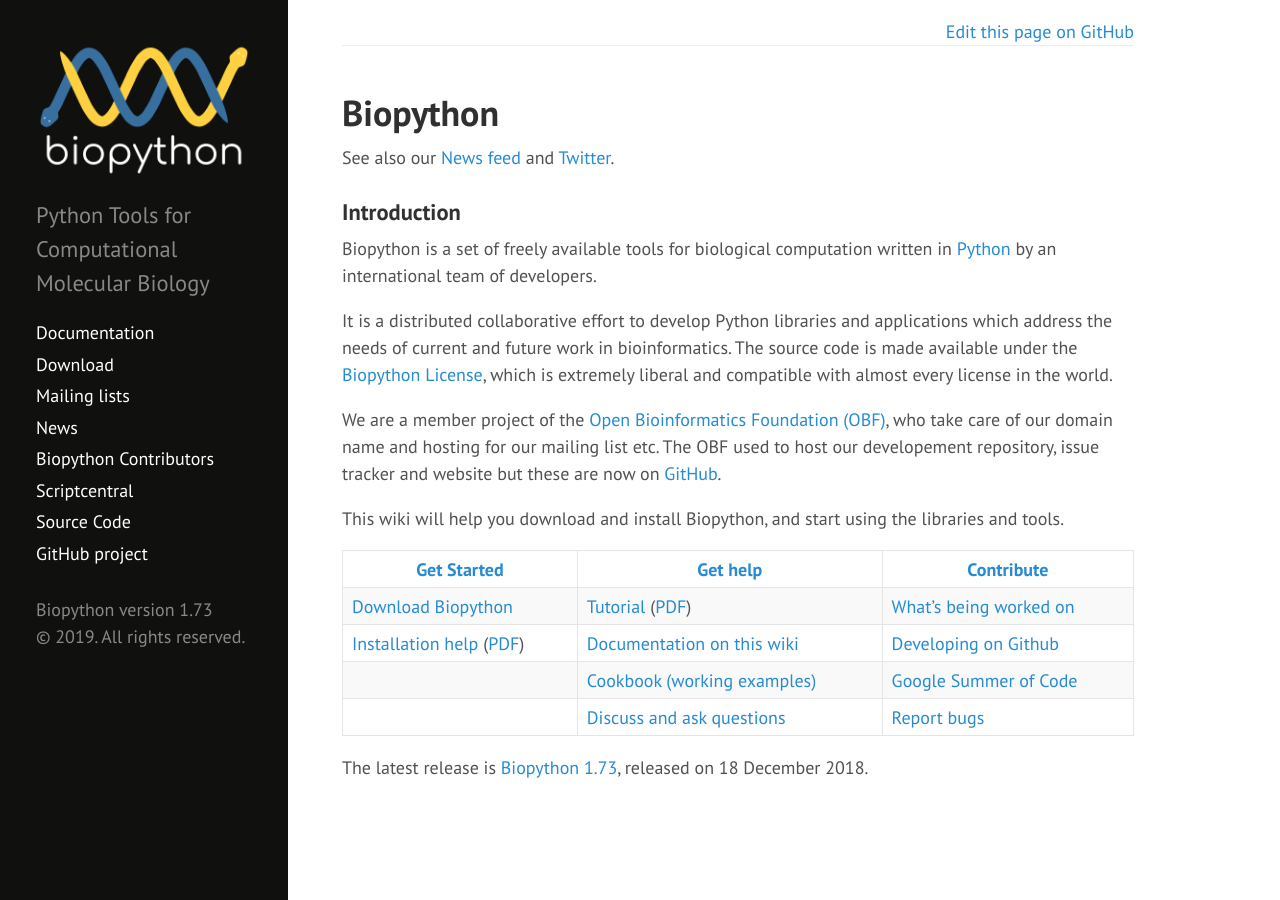
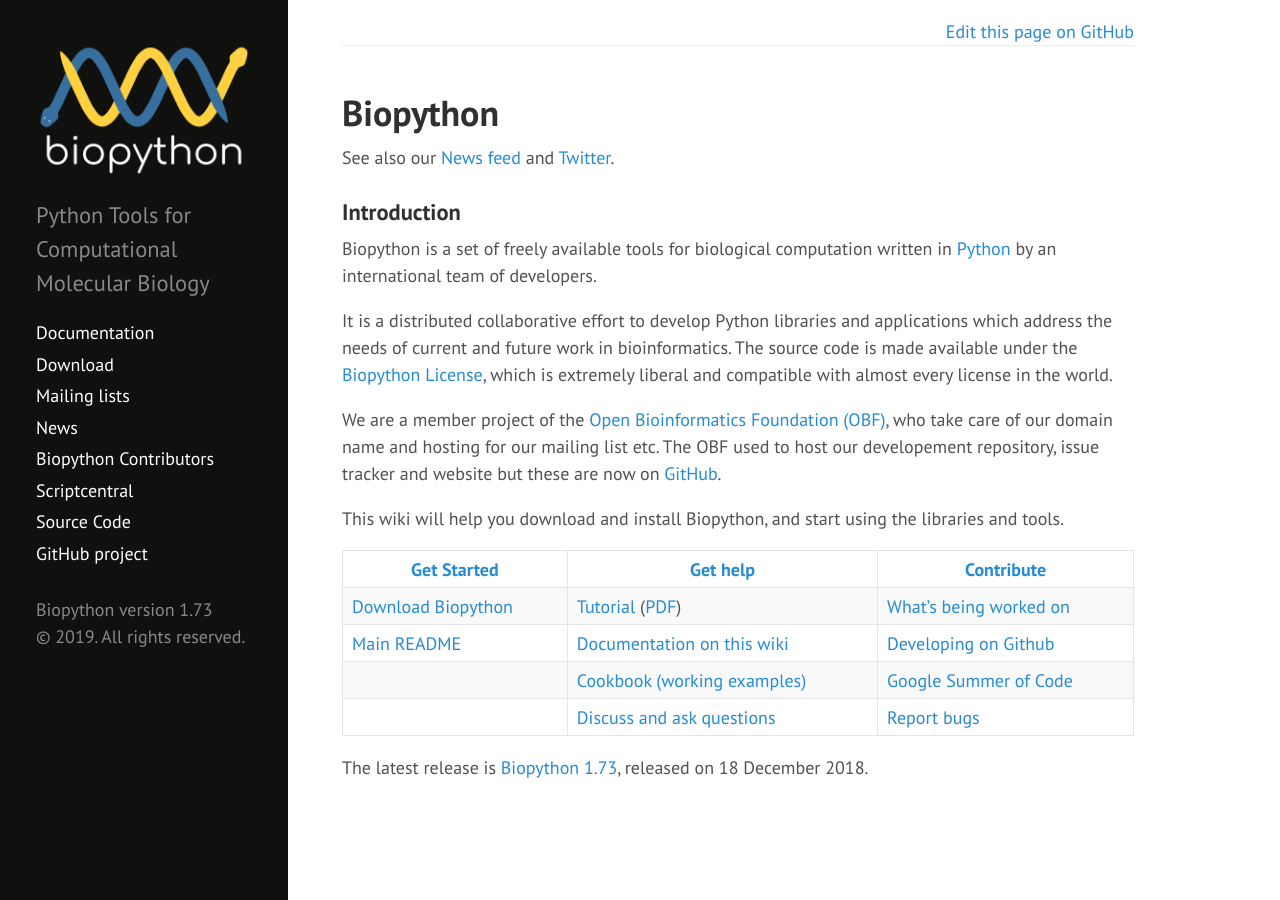
Before and after one commit to biopython/biopython.github.io, a Jekyll site: the page built from wiki/Biopython.md, in a window 1280 px wide. Built offline with Jekyll 4.4.1, drawn with Linux system fonts in a browser that asks for light colours.

Commit message:
Removed the installation documents
See https://github.com/biopython/biopython/pull/2155

```diff
--- a/wiki/Biopython.md
+++ b/wiki/Biopython.md
@@ -39,7 +39,7 @@ the libraries and tools.
 | [Get Started](wiki/Getting_Started "wikilink")                                                                                                      | [ Get help](wiki/Documentation "wikilink")                                                                                           | [ Contribute](wiki/Contributing "wikilink")                                                                                        |
 |------------------------------------------------------------------------------------------------------------------------------------------------|---------------------------------------------------------------------------------------------------------------------------------|-------------------------------------------------------------------------------------------------------------------------------|
 | [ Download Biopython](wiki/Download "wikilink")                                                                                                     | [Tutorial](http://biopython.org/DIST/docs/tutorial/Tutorial.html) ([PDF](http://biopython.org/DIST/docs/tutorial/Tutorial.pdf)) | [ What's being worked on](wiki/Active_projects "wikilink")                                                                         |
-| [Installation help](http://biopython.org/DIST/docs/install/Installation.html) ([PDF](http://biopython.org/DIST/docs/install/Installation.pdf)) | [ Documentation on this wiki](wiki/Category%3AWiki_Documentation "wikilink")                                                         | [ Developing on Github ](wiki/GitUsage "wikilink")                                                                                 |
+| [Main README](https://github.com/biopython/biopython/blob/master/README.rst) | [ Documentation on this wiki](wiki/Category%3AWiki_Documentation "wikilink")                                                         | [ Developing on Github ](wiki/GitUsage "wikilink")                                                                                 |
 |                                                                                                                                                | [ Cookbook (working examples)](wiki/Category%3ACookbook "wikilink")                                                                  | [Google Summer of Code](wiki/Google_Summer_of_Code "wikilink")                                                                     |
 |                                                                                                                                                | [ Discuss and ask questions](wiki/Mailing_lists "wikilink")                                                                          | [Report bugs](https://github.com/biopython/biopython/issues) |
 
```
